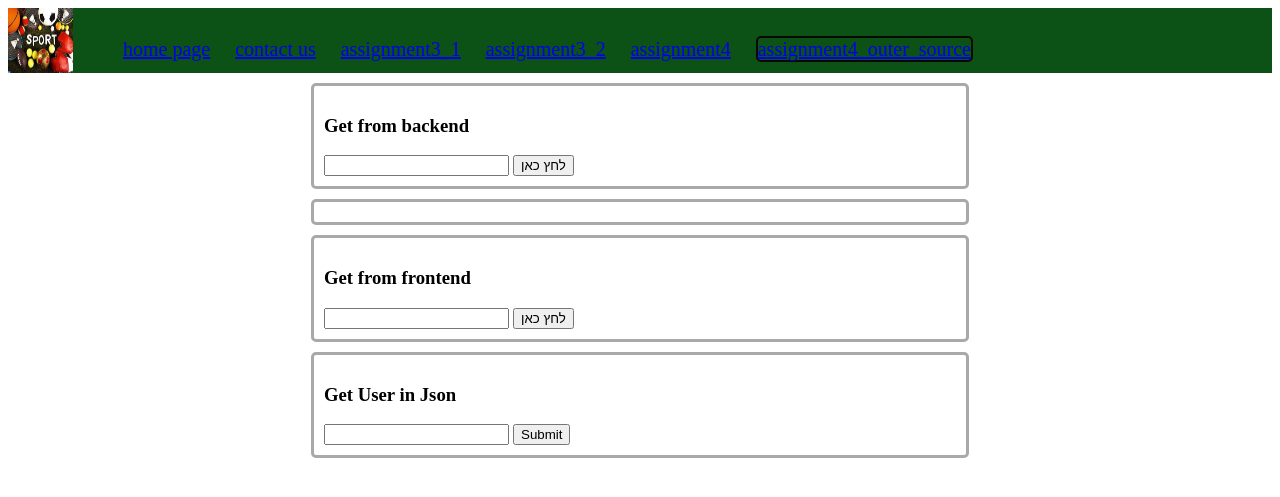
After one commit to OfirAdiri/Server, a Flask app: page /outer_source in a window 1280 px wide. The commit adds this page. Shown: the top 497 px of the page. Run offline with Flask 2, Linux system fonts and the light colour scheme.

Commit message:
assignment 4

```diff
--- a/flaskProject/app.py
+++ b/flaskProject/app.py
@@ -96,6 +96,11 @@ def logout_func():
     session.clear()
     return redirect(url_for('assignment3_2_func'))
 
+###### Pages
+## assignment4
+from pages.assignment4.assignment4 import assignment_4
+app.register_blueprint(assignment_4)
+
 if __name__ == '__main__':
     app.run(debug=True)
     app.run()
--- /dev/null
+++ b/flaskProject/pages/assignment4/assignment4.py
@@ -0,0 +1,157 @@
+from flask import Blueprint, render_template, request, jsonify, redirect
+import mysql.connector
+import requests
+
+# assignment4 blueprint definition
+assignment_4 = Blueprint('assignment_4', __name__, static_folder='static', static_url_path='/assignment4', template_folder='templates')
+
+# Routes
+@assignment_4.route('/assignment4')
+def redirect_homepage():
+    return render_template('assignment4.html')
+
+
+# ------------------------------------------------- #
+# ------------- DATABASE CONNECTION --------------- #
+# ------------------------------------------------- #
+def interact_db(query, query_type: str):
+    return_value = False
+    connection = mysql.connector.connect(host='localhost',
+                                         user='root',
+                                         passwd='root',
+                                         database='mydb')
+    cursor = connection.cursor(named_tuple=True)
+
+    try:
+        cursor.execute(query)
+    except Exception as e:
+        print(e)
+
+    if query_type == 'commit':
+        # Use for INSERT, UPDATE, DELETE statements.
+        # Returns: The number of rows affected by the query (a non-negative int).
+        connection.commit()
+        return_value = True
+
+    if query_type == 'fetch':
+        # Use for SELECT statement.
+        # Returns: False if the query failed, or the result of the query if it succeeded.
+        query_result = cursor.fetchall()
+        return_value = query_result
+
+    connection.close()
+    cursor.close()
+    return return_value
+
+# -------------------- INSERT --------------------- #
+# ------------------------------------------------- #
+@assignment_4.route('/insert_user', methods=['POST'])
+def insert_user():
+    user_name = request.form['user-name']
+    user_email = request.form['user-email']
+
+    ## select all user:
+    query = 'select * from users'
+    users_list = interact_db(query, query_type='fetch')
+
+    message_for_user = 'משתמש נרשם בהצלחה!'
+    for user in users_list:
+        if user.email == user_email:
+            message_for_user = 'המשתמש כבר קיים במאגר!'
+
+    query = "INSERT INTO users(name, email) VALUES ('%s', '%s')" % (user_name, user_email)
+    interact_db(query=query, query_type='commit')
+    return render_template('/assignment4.html', message_for_user=message_for_user)
+
+# ------------------- SELECT ---------------------- #
+# ------------------------------------------------- #
+@assignment_4.route('/select-users')
+def select_users():
+    query = 'select * from users'
+    users_list = interact_db(query, query_type='fetch')
+    return render_template('assignment4.html', users=users_list)
+
+
+# -------------------- DELETE --------------------- #
+# ------------------------------------------------- #
+@assignment_4.route('/delete_user', methods=['POST'])
+def delete_user_func():
+    user_email = request.form['user_email']
+
+    ## select all user:
+    query = 'select * from users'
+    users_list = interact_db(query, query_type='fetch')
+
+    message_for_user = 'משתמש לא קיים במאגר!'
+
+    for user in users_list:
+        if user.email == user_email:
+            message_for_user = 'משתמש נמחק בהצלחה!'
+
+    query = "DELETE FROM users WHERE email='%s';" % user_email
+    interact_db(query, query_type='commit')
+    return render_template('/assignment4.html', message_for_delete=message_for_user)
+
+
+# -------------------- UPDATE --------------------- #
+# ------------------------------------------------- #
+@assignment_4.route('/update_user', methods=['POST'])
+def update_user_func():
+    message_for_user = ""
+    user_name = request.form['user-name-update']
+    user_email = request.form['user-email']
+    if(user_name == "" and user_email == ""):
+        message_for_user = "לא הוכנסו ערכים לשינוי!"
+    else:
+        query = "UPDATE users SET name='%s' WHERE email='%s'" % (user_name, user_email)
+        message_for_user = "שם משתמש עודכן!"
+        interact_db(query, query_type='commit')
+        return render_template('/assignment4.html', message_for_update=message_for_user)
+
+
+    return render_template('/assignment4.html', message_for_user=message_for_user)
+
+# -------------  --- SELECT-JSON ------------------ #
+# ------------------------------------------------- #
+@assignment_4.route('/assignment4/users')
+def select_users_json():
+    query = 'select * from users'
+    users_list = interact_db(query, query_type='fetch')
+
+    users_dict = {}
+    for row in users_list:
+        users_dict[row.email] = {
+            'name': row.name,
+            'email': row.email
+        }
+
+    print(users_dict)
+    return jsonify(users_dict)
+# ------------------------------------------------- #
+@assignment_4.route('/outer_source')
+def outer_source():
+    return render_template('assignment4_outer_source.html')
+
+@assignment_4.route('/fetch_from_backend')
+def outer_source_fetch_data():
+    user_number = request.args['user_number_2']
+    res = requests.get(f"https://reqres.in/api/users/{user_number}")
+    return render_template('assignment4_outer_source.html', request_data=res.json()['data'])
+
+
+@assignment_4.route('/restapi_users')
+def usersApi():
+    user_id = request.args['id']
+    if user_id =="":
+        return jsonify ("[1],RONALDO,RONALDO@CRIS.COM")
+    return redirect(f'/restapi_users/{user_id}')
+
+
+@assignment_4.route('/restapi_users/<user_id>')
+def printuserjson(user_id):
+    query = "select * from users"
+    users_list = interact_db(query, query_type='fetch')
+    for user in users_list:
+        if user_id == str(user.id):
+            return jsonify(user)
+    return jsonify("User not found")
--- /dev/null
+++ b/flaskProject/pages/assignment4/templates/assignment4_outer_source.html
@@ -0,0 +1,44 @@
+{% extends 'base.html' %}
+{% set title='outer_source' %}
+{% block title %}
+    {{ title }}
+{% endblock %}
+{% block tohen %}
+    {% include 'nav.html' %}
+        <div class="info">
+            <form action="/fetch_from_backend" method="get">
+                <h3>Get from backend </h3>
+                <input id="user_number_2" type="number" name="user_number_2" required>
+                <input type="submit" class="button" value="לחץ כאן"/>
+            </form>
+        </div>
+
+        <div class="info">
+             {% if request_data %}
+                  <h3> {{request_data.first_name}} {{request_data.last_name}} </h3>
+                  <h4> {{request_data.email}} </h4>
+                  <img src="{{request_data.avatar}}" alt="Profile Picture"/>
+             {% endif %}
+        </div>
+
+        <div class="info">
+            <h3>Get from frontend </h3>
+            <form onsubmit="frontend()" >
+                <input type="number" name="id" id="front_id" required>
+                <input type="submit"  value="לחץ כאן" onclick="frontend()" >
+            </form>
+        </div>
+
+        <div class="info">
+            <h3> Get User in Json</h3>
+            <form action="/restapi_users" >
+                <input type="number" name="id">
+                <input type="submit" value="Submit">
+            </form>
+        </div>
+
+
+{% endblock %}
+{% block js %}
+    <script src="{{ url_for('assignment4.static', filename='myJS.js') }}"></script>
+{% endblock %}
--- a/flaskProject/templates/nav.html
+++ b/flaskProject/templates/nav.html
@@ -10,6 +10,8 @@
             <li class="list-item"><a href="/contact"> contact us</a></li>
             <li class="list-item"><a href="/assignment3_1"> assignment3_1</a></li>
             <li class="list-item"><a href="/assignment3_2"> assignment3_2</a></li>
+            <li class="list-item"><a href="/assignment4"> assignment4</a></li>
+            <li class="list-item"><a href="/outer_source"> assignment4_outer_source</a></li>
         </ul>
     </nav>
 </div>
```
Also changed, not shown: flaskProject/pages/assignment4/static/myCSS.css (added, +159 -0 lines), flaskProject/pages/assignment4/static/myJS.js (added, +34 -0 lines), flaskProject/pages/assignment4/templates/assignment4.html (added, +67 -0 lines), flaskProject/pages/assignment4/static/sportPic.jpg (added), 1 other file.
